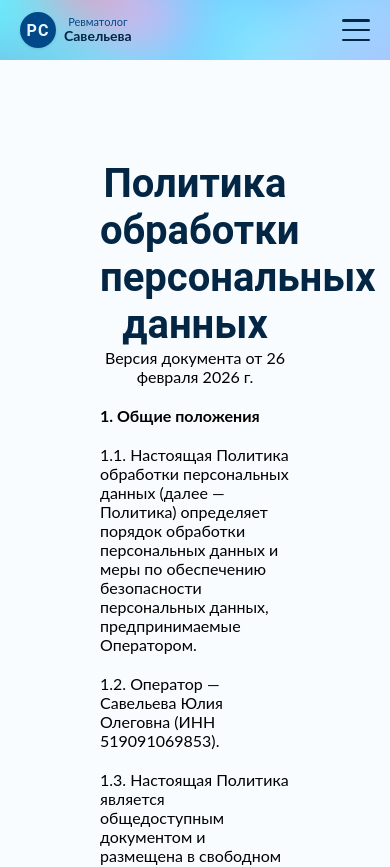
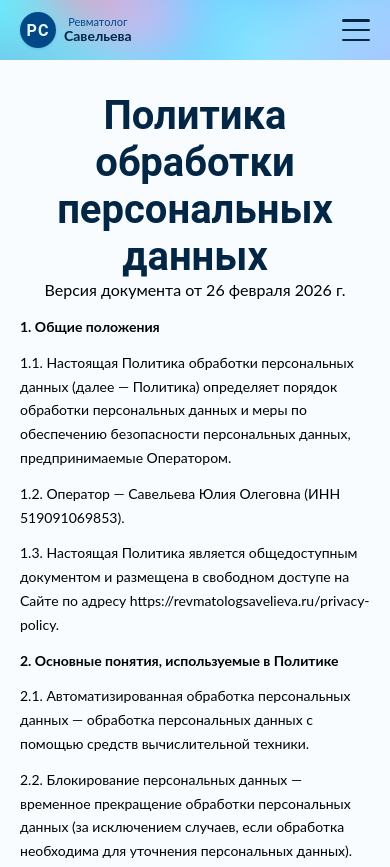
Before and after one commit to Nadya-Semyonova/doctorSavelieva, a React (Vite) app: page /privacy-policy in a window 390 px wide. Shown: the top 867 px of the page. Built offline with nearby package versions, Linux system fonts and the light colour scheme.

Commit message:
mobile documents

```diff
--- a/src/pages/documents/documents.module.css
+++ b/src/pages/documents/documents.module.css
@@ -1,4 +1,5 @@
 /* сделать стили нормальные (?) шрифт (?) и подкорректировать сам текст */
+/* ========== БАЗОВЫЕ СТИЛИ ========== */
 .container {
   padding: 100px;
   font-family: var(--font-secondary);
@@ -13,3 +14,45 @@
 .content p {
   margin-bottom: 20px;
 }
+
+/* ========== TABLET: < 1440px ========== */
+@media (max-width: 1439px) {
+  .container {
+    padding: 60px 40px;
+  }
+
+  .content p {
+    margin-bottom: 16px;
+    font-size: 0.9375rem; /* ~15px */
+  }
+}
+
+/* ========== MOBILE: < 768px ========== */
+@media (max-width: 767px) {
+  .container {
+    padding: 40px 20px;
+  }
+
+  .content {
+    margin-top: 16px;
+  }
+
+  .content p {
+    margin-bottom: 14px;
+    font-size: 0.9375rem;
+    line-height: 1.65;
+  }
+}
+
+/* ========== SMALL MOBILE: < 480px ========== */
+@media (max-width: 479px) {
+  .container {
+    padding: 32px 20px;
+  }
+
+  .content p {
+    margin-bottom: 12px;
+    font-size: 0.875rem; /* ~14px */
+    line-height: 1.7;
+  }
+}
```
